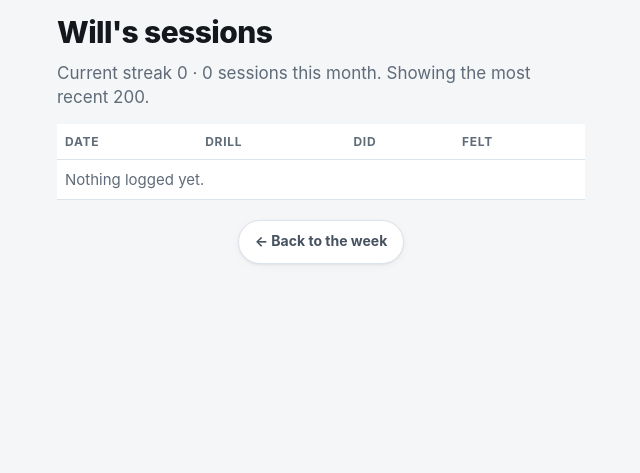
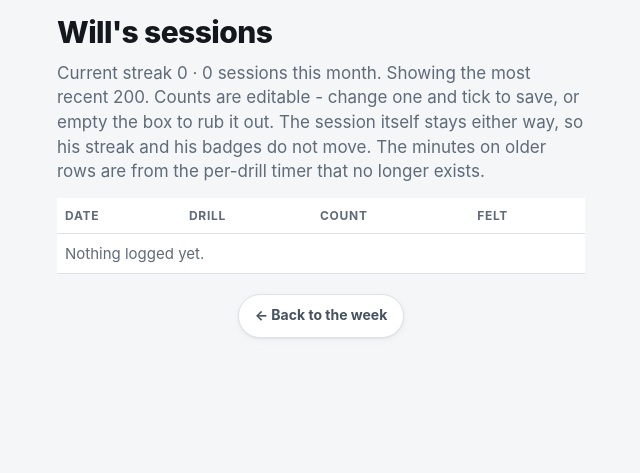
Before and after one commit to philchurch77/will_training, a Django app: page /coach/logs/ in a window 1280 px wide. Shown: the part 47-520 px from the top of the page, without its empty margins (319-959 px from the left). Run offline with Django 5.2, Linux system fonts and the light colour scheme; the visitor is signed in with stand-in values (Sample User, id 1); data comes from the database, SQL or seed files in the repository; data that the repository does not hold is empty.

Commit message:
Make counts editable, and stop a tick wiping one
A 30 appeared on the record board for Pick your corner that nobody remembers
him setting. It is real data: the counter has been writing actual_reps since
the app went live, and nothing ever showed the number back, so a stray count
from a Monday in August sat there unseen until the board went in. Coach -> His
sessions can now change any count or empty it. The row itself never goes:
saying he did not do the drill would move his streak and his badges, and a
wrong score is not worth rewriting his history over.

The bug found while tracing it: ticking a drill from the Today list posts no
count, and update_or_create was blanking whatever was stored - so counting 30
on the drill page and then ticking it off from Today silently deleted the 30.
Completion now writes only the fields the request actually carried. A rep drill
still has its minutes cleared and vice versa; that part is meant.

Per-drill minutes are not editable, because nothing writes them any more - the
ones on old rows are fossils of the timer that was removed, shown as plain text
and left alone because his lifetime minutes are still counted from them for the
days before the session clock. The column is Count now, not Did.

236 tests pass. Cache bumped to v17.

Co-Authored-By: Claude Opus 5 <noreply@anthropic.com>

```diff
--- a/training/static/training/css/app.css
+++ b/training/static/training/css/app.css
@@ -613,6 +613,13 @@ a.drill-row:active { transform: scale(.985); }
   border: 1px solid var(--line); background: var(--surface-2);
   color: var(--ink); font: inherit; font-size: 16px; cursor: pointer;
 }
+/* The count on a session row, edited in place. Narrow enough that the
+   four-column table still fits a phone. */
+.coach .logedit { display: flex; align-items: center; gap: 6px; margin: 0; }
+.coach .logedit input[type="number"] {
+  width: 72px; padding: 10px 8px; text-align: center;
+  font-variant-numeric: tabular-nums;
+}
 .coach label { display: block; margin: 12px 0 4px; font-weight: 700; font-size: 14px; }
 .coach input[type="text"], .coach input[type="number"], .coach textarea,
 .coach select {
--- a/training/templates/training/coach/logs.html
+++ b/training/templates/training/coach/logs.html
@@ -7,11 +7,14 @@
 <h1>{{ athlete.first_name|default:"Will" }}'s sessions</h1>
 <p class="muted">
   Current streak {{ streak }} &middot; {{ month_sessions }} session{{ month_sessions|pluralize }} this month.
-  Showing the most recent 200.
+  Showing the most recent 200. Counts are editable - change one and tick to
+  save, or empty the box to rub it out. The session itself stays either way, so
+  his streak and his badges do not move. The minutes on older rows are from the
+  per-drill timer that no longer exists.
 </p>
 
 <table>
-  <tr><th>Date</th><th>Drill</th><th>Did</th><th>Felt</th></tr>
+  <tr><th>Date</th><th>Drill</th><th>Count</th><th>Felt</th></tr>
   {% for log in logs %}
     <tr>
       <td class="muted">{{ log.date|date:"D j M" }}</td>
@@ -19,10 +22,26 @@
         {{ log.drill.name }}<br>
         <span class="muted" style="font-size:13px">{{ log.drill.skill.name }}</span>
       </td>
-      <td class="muted">
-        {% if log.actual_minutes %}{{ log.actual_minutes }} min
-        {% elif log.actual_reps %}{{ log.actual_reps }} reps
-        {% else %}&mdash;{% endif %}
+      <td>
+        {% if log.drill.is_timed %}
+          {# Old rows only: the per-drill timer is gone, so nothing writes #}
+          {# minutes any more. Shown because his lifetime minutes come from #}
+          {# these, but there is nothing here worth editing. #}
+          {% if log.actual_minutes %}
+            <span class="muted">{{ log.actual_minutes }} min</span>
+          {% else %}<span class="muted">&mdash;</span>{% endif %}
+        {% else %}
+          {# Editable: a count nobody watched him make would otherwise sit on #}
+          {# his record board for ever. Empty the box to rub it out. #}
+          <form method="post" class="logedit"
+                action="{% url 'training:coach_log_edit' log.pk %}">
+            {% csrf_token %}
+            <input type="number" name="reps" min="0" max="10000" inputmode="numeric"
+                   value="{{ log.actual_reps|default_if_none:'' }}"
+                   aria-label="Reps for {{ log.drill.name }} on {{ log.date|date:'j M' }}">
+            <button class="sbtn" type="submit" aria-label="Save">&#10003;</button>
+          </form>
+        {% endif %}
       </td>
       <td>
         {% if log.rating %}{{ log.get_rating_display }}{% else %}<span class="muted">&mdash;</span>{% endif %}
--- a/training/templates/training/sw.js
+++ b/training/templates/training/sw.js
@@ -9,7 +9,7 @@
 // Bump this whenever the CSS, JS or icon change - filenames are not
 // content-hashed, and static assets are served cache-first, so an old cache
 // would keep serving the previous stylesheet forever.
-const CACHE = 'will-training-v16';
+const CACHE = 'will-training-v17';
 
 // Built by the view as JSON. A {% templatetag openblock %} for {% templatetag closeblock %} loop with escapejs works too, but
 // escapejs writes every hyphen as a unicode escape, and a precache list you
--- a/training/urls.py
+++ b/training/urls.py
@@ -24,4 +24,5 @@ urlpatterns = [
     path("coach/drills/new/", views.coach_drill_edit, name="coach_drill_new"),
     path("coach/drills/<slug:slug>/", views.coach_drill_edit, name="coach_drill_edit"),
     path("coach/logs/", views.coach_logs, name="coach_logs"),
+    path("coach/logs/<int:pk>/edit/", views.coach_log_edit, name="coach_log_edit"),
 ]
--- a/training/views.py
+++ b/training/views.py
@@ -189,16 +189,24 @@ def drill_complete(request, slug):
         progress.record_session_seconds(
             athlete, day, request.POST.get("session_seconds")
         )
+        # Only write what this request actually carried. The tick on the
+        # Today list posts no count and no rating, and it must not wipe the 30
+        # he counted on the drill page ten minutes earlier - which is the
+        # number his record is made of.
+        defaults = {"completed": True}
+        if rating is not None:
+            defaults["rating"] = rating
+        if drill.is_timed:
+            defaults["actual_reps"] = None
+            if minutes is not None:
+                defaults["actual_minutes"] = minutes
+        else:
+            defaults["actual_minutes"] = None
+            if reps is not None:
+                defaults["actual_reps"] = reps
+
         log, _created = SessionLog.objects.update_or_create(
-            athlete=athlete,
-            date=day,
-            drill=drill,
-            defaults={
-                "completed": True,
-                "actual_minutes": minutes if drill.is_timed else None,
-                "actual_reps": reps if not drill.is_timed else None,
-                "rating": rating,
-            },
+            athlete=athlete, date=day, drill=drill, defaults=defaults
         )
         new_badges = progress.award_badges(athlete, day)
 
@@ -452,6 +460,29 @@ def coach_drill_edit(request, slug=None):
 
 
 @coach_required
+@require_POST
+def coach_log_edit(request, pk):
+    """Correct what a session recorded. Blank the box to rub the number out.
+
+    A count nobody watched him make can end up on his record board for ever,
+    so it has to be fixable. Only the number changes: deleting the row would
+    say he never did the drill at all, which would move his streak and his
+    badges, and a wrong score is not worth rewriting his history over.
+    """
+    athlete = get_athlete()
+    log = get_object_or_404(SessionLog, pk=pk, athlete=athlete)
+
+    # Counts only. Nothing records per-drill minutes any more - the ones on
+    # old rows are leftovers from the timer that was removed, kept because his
+    # lifetime minutes are still counted from them.
+    if not log.drill.is_timed:
+        log.actual_reps = _parse_int(request.POST.get("reps"), lo=0, hi=10000)
+        log.save(update_fields=["actual_reps"])
+
+    return redirect("training:coach_logs")
+
+
+@coach_required
 def coach_logs(request):
     athlete = get_athlete()
     logs = []
```
Also changed, not shown: CLAUDE.md (+11 -1 lines), training/tests/test_sessions.py (+128 -0 lines), README.md.
